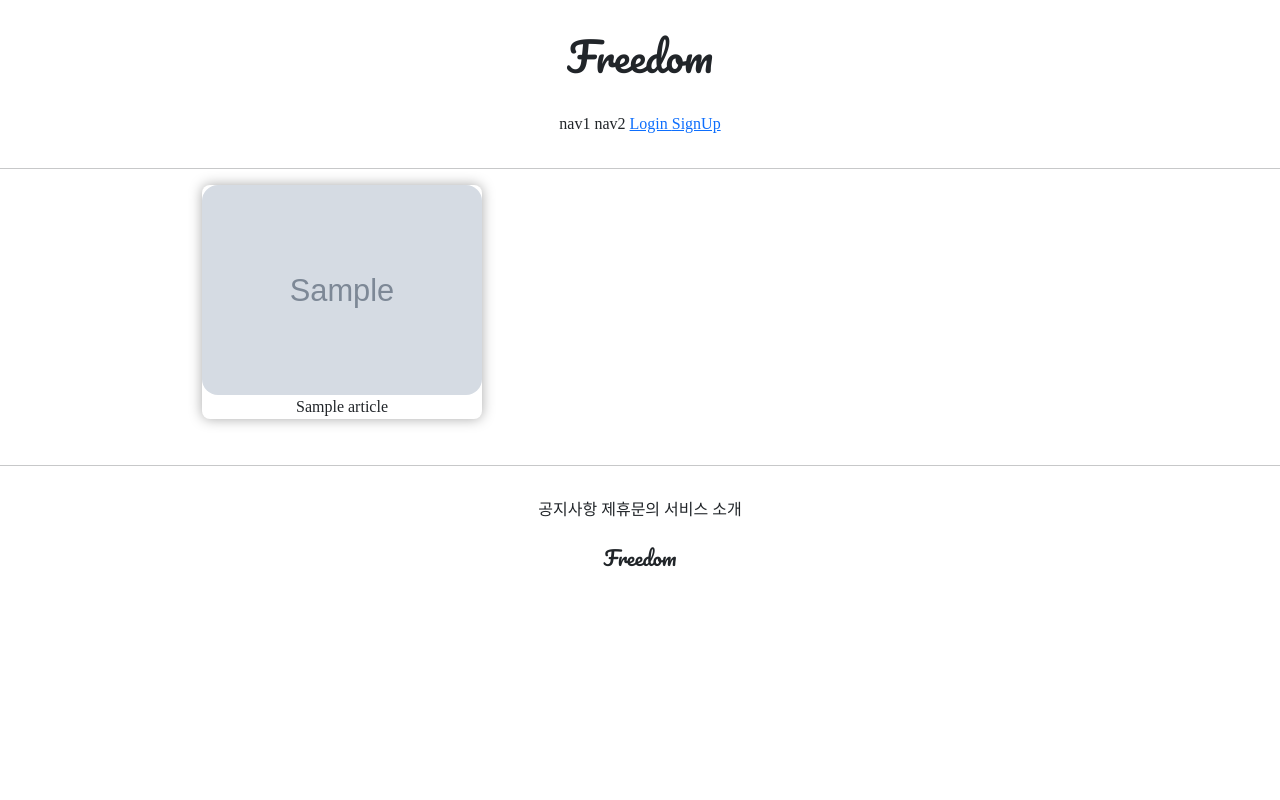
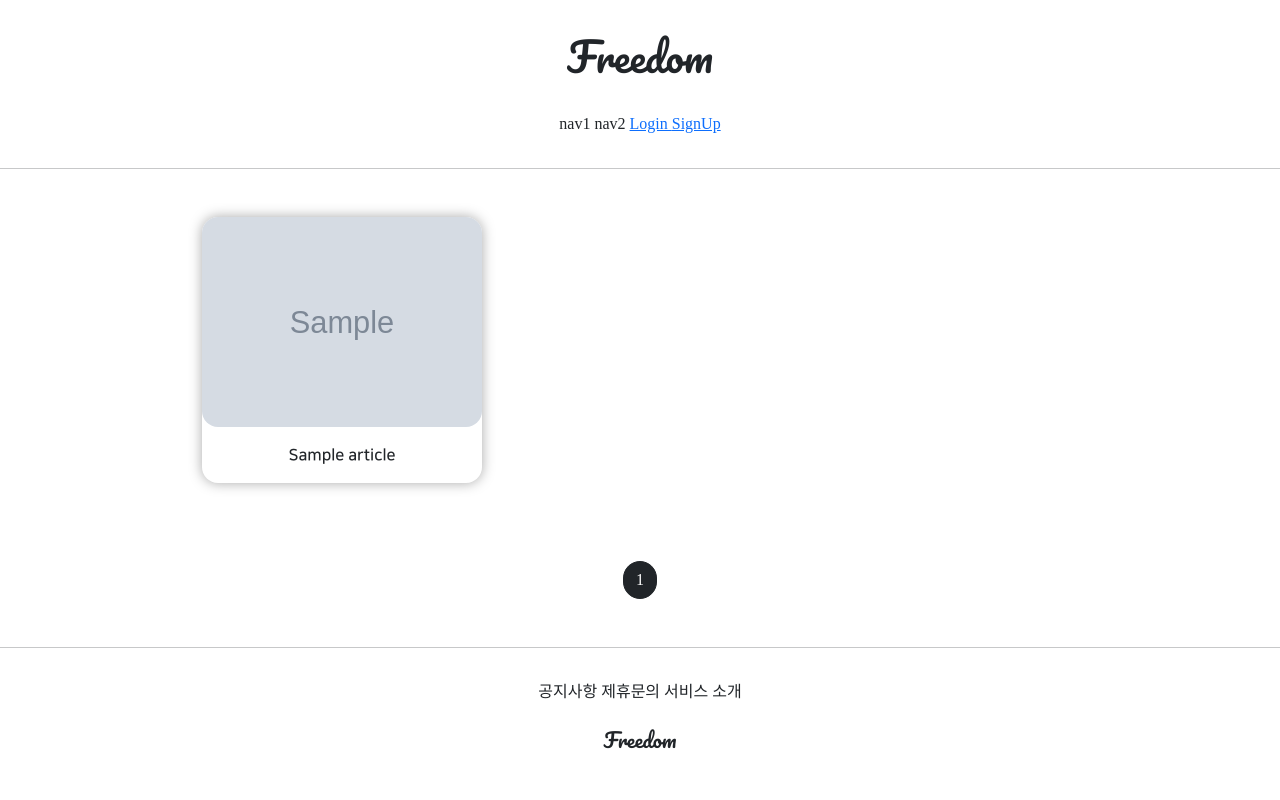
Before and after one commit to Jeongp4939/Class, a Django app: template articleapp/templates/articleapp/list.html in a window 1280 px wide. Run offline with Django 3.2, Linux system fonts and the light colour scheme; the template is opened without the code that fills it: most values are stand-ins (such as "Sample title", 1, 10 or a date in 2020); grey boxes marked "Sample" are stand-in pictures.

Commit message:
08/05 class project2 2

```diff
--- a/articleapp/templates/articleapp/list.html
+++ b/articleapp/templates/articleapp/list.html
@@ -10,7 +10,7 @@
             display: flex;
             justify-content: center;
             align-items: center;
-            border-radius: 8px;
+            border-radius: 1rem;
                 box-shadow: 0 0 0.8rem darkgray;
                 flex-direction: column;
         }
@@ -22,7 +22,7 @@
 
     </style>
 
-    <div class="container">
+    <div class="container my-5">
 
         {% for article in article_list %}
 
@@ -30,12 +30,15 @@
                 <a href="{% url 'articleapp:detail' pk=article.pk %}">
                     <img src="{{ article.image.url }}" alt="">
                 </a>
-                <span>{{ article.title }}</span>
+                <span class="NNS_B m-3">{{ article.title }}</span>
             </div>
 
         {% endfor %}
+
     </div>
 
     <script src="{% static 'js/magicgrid.js' %}"></script>
 
+    {% include 'snippets/pagination.html' %}
+
 {% endblock %}
--- /dev/null
+++ b/templates/snippets/pagination.html
@@ -0,0 +1,18 @@
+    <div class="text-center my-5">
+        {% if page_obj.has_previous %}
+            <a href="?page={{ page_obj.next_page.number }}"
+                class="btn btn-secondary rounded-pill">
+                {{ page_obj.next_page_number }}
+            </a>
+        {% endif %}
+        <a href="#"
+            class="btn btn-dark rounded-pill">
+            {{ page_obj.number }}
+        </a>
+        {% if page_obj.has_next %}
+            <a href="?page={{ page_obj.next_page.number }}"
+                class="btn btn-secondary rounded-pill">
+                {{ page_obj.next_page_number }}
+            </a>
+        {% endif %}
+    </div>
```
